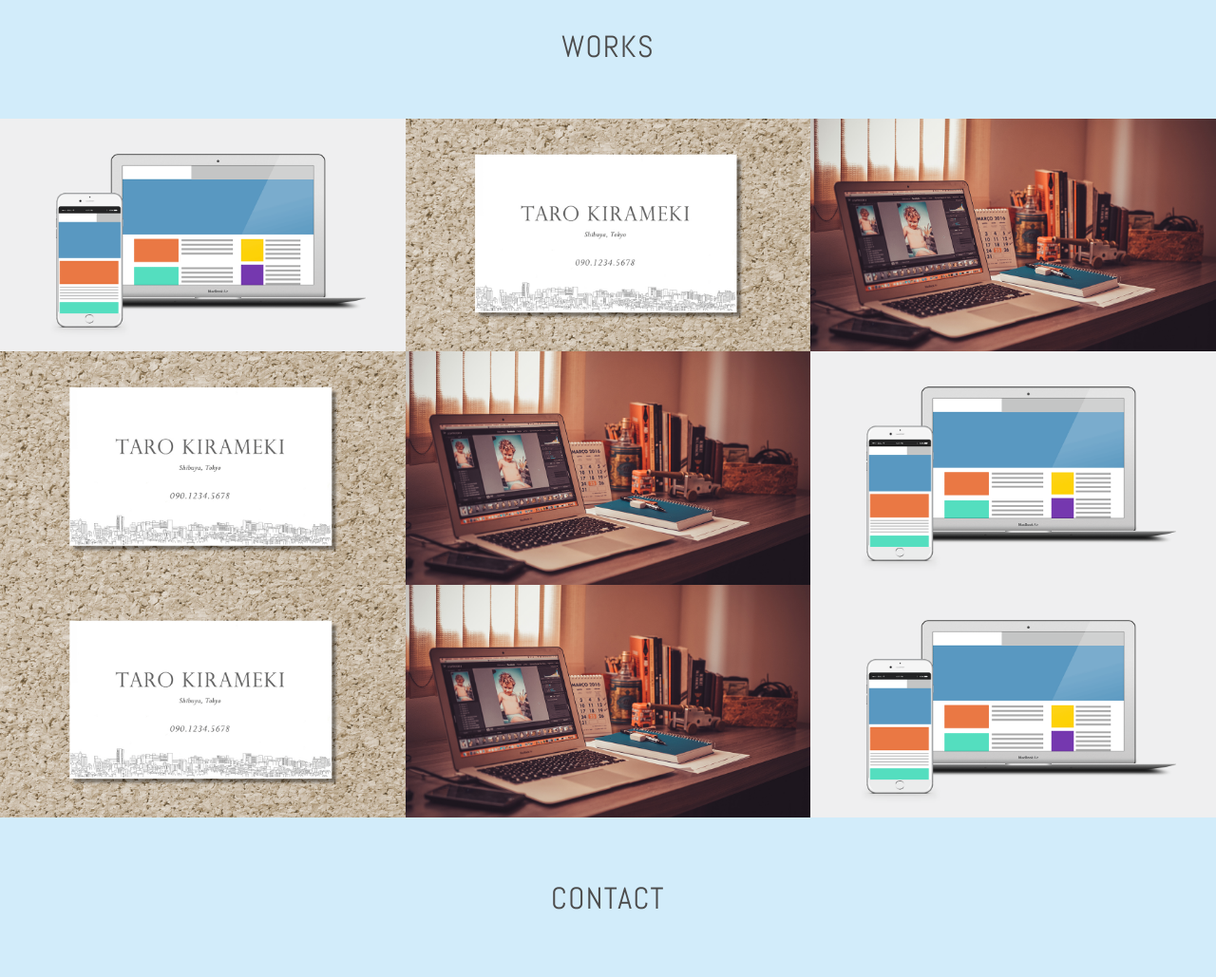
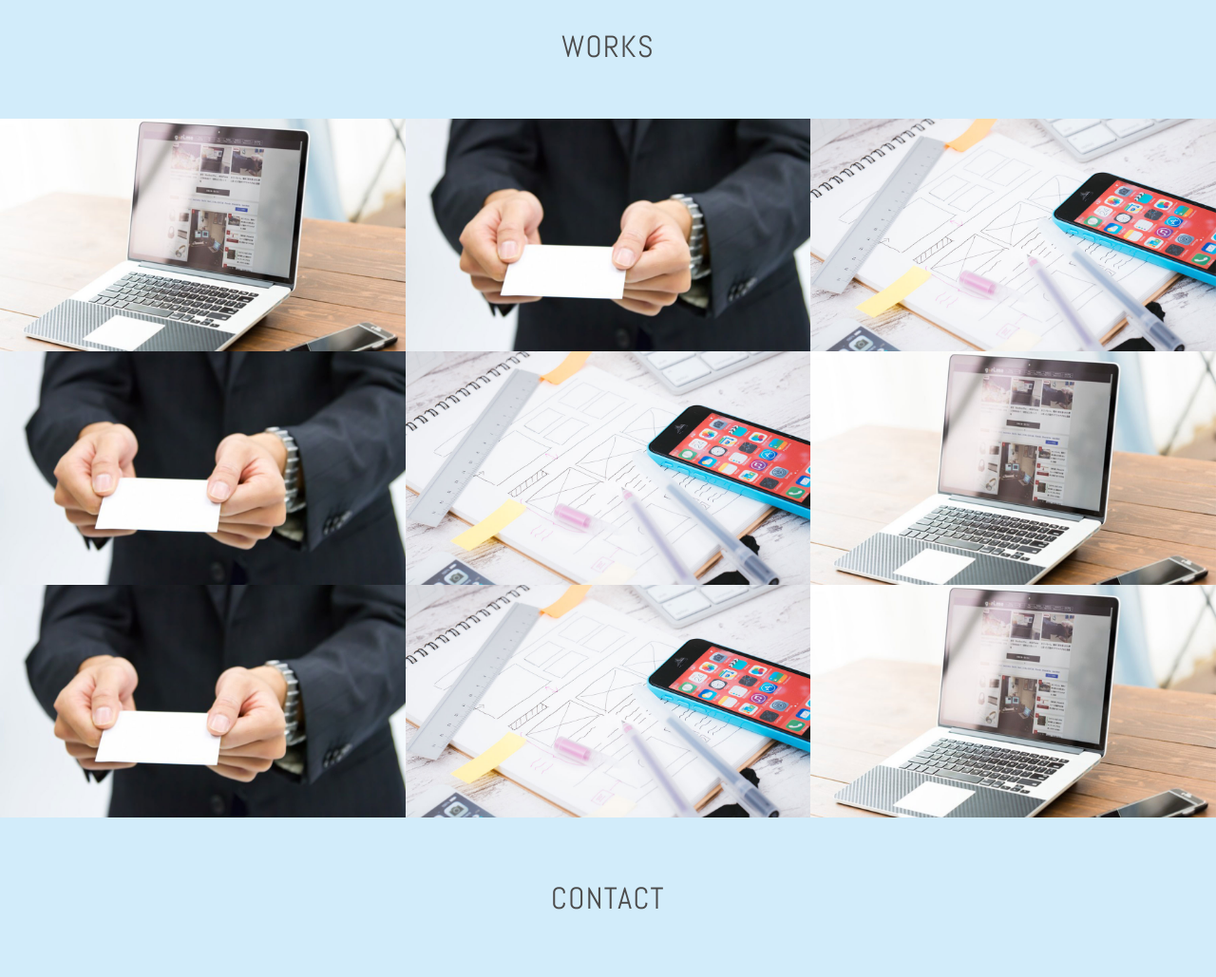
Before and after one commit to satou222/satou222.github.io, a plain HTML site: page index.html in a window 1280 px wide. Shown: the part 1000-2029 px from the top of the page at 95% size. Drawn offline with nearby package versions, Linux system fonts and the light colour scheme.

Commit message:
add image

```diff
--- a/index.html
+++ b/index.html
@@ -48,7 +48,7 @@
             <h2 class="text-center">Works</h2>
             <div class="works-box">
                 <a href="#">
-                <img src="./images/img_work_site.png" alt="株式会社きらめき コーポレートサイト様 Webサイトデザイン">
+                <img src="./images/site-01.jpg" alt="株式会社きらめき コーポレートサイト様 Webサイトデザイン">
                 <div class="works-box-inner">
                     <div class="text-center">
                         <h3>株式会社きらめき コーポレートサイト</h3>
@@ -60,7 +60,7 @@
             </div>
             <div class="works-box">
                 <a href="#">
-                <img src="./images/img_work_card.jpg" alt="きらめき太郎様 名刺デザイン">
+                <img src="./images/meisi-01.jpg" alt="きらめき太郎様 名刺デザイン">
                 <div class="works-box-inner">
                     <div class="text-center">
                         <h3>きらめき太郎様 名刺</h3>
@@ -72,7 +72,7 @@
             </div>
             <div class="works-box">
                 <a href="#">
-                <img src="./images/img_work_blog.jpg" alt="WordPressオリジナルテーマ">
+                <img src="./images/blog.jpg" alt="WordPressオリジナルテーマ">
                 <div class="works-box-inner">
                     <div class="text-center">
                         <h3>ブログデザイン</h3>
@@ -84,7 +84,7 @@
             </div>
             <div class="works-box">
                 <a href="#">
-                <img src="./images/img_work_card.jpg" alt="きらめき太郎様 名刺デザイン">
+                <img src="./images/meisi-01.jpg" alt="きらめき太郎様 名刺デザイン">
                 <div class="works-box-inner">
                     <div class="text-center">
                         <h3>きらめき太郎様 名刺</h3>
@@ -96,7 +96,7 @@
             </div>
             <div class="works-box">
                 <a href="#">
-                <img src="./images/img_work_blog.jpg" alt="WordPressオリジナルテーマ">
+                <img src="./images/blog.jpg" alt="WordPressオリジナルテーマ">
                 <div class="works-box-inner">
                     <div class="text-center">
                         <h3>ブログデザイン</h3>
@@ -108,7 +108,7 @@
             </div>
             <div class="works-box">
                 <a href="#">
-                <img src="./images/img_work_site.png" alt="株式会社きらめき コーポレートサイト様 Webサイトデザイン">
+                <img src="./images/site-01.jpg" alt="株式会社きらめき コーポレートサイト様 Webサイトデザイン">
                 <div class="works-box-inner">
                     <div class="text-center">
                         <h3>株式会社きらめき コーポレートサイト</h3>
@@ -120,7 +120,7 @@
             </div>
             <div class="works-box">
                 <a href="#">
-                <img src="./images/img_work_card.jpg" alt="きらめき太郎様 名刺デザイン">
+                <img src="./images/meisi-01.jpg" alt="きらめき太郎様 名刺デザイン">
                 <div class="works-box-inner">
                     <div class="text-center">
                         <h3>きらめき太郎様 名刺</h3>
@@ -132,7 +132,7 @@
             </div>
             <div class="works-box">
                 <a href="#">
-                <img src="./images/img_work_blog.jpg" alt="WordPressオリジナルテーマ">
+                <img src="./images/blog.jpg" alt="WordPressオリジナルテーマ">
                 <div class="works-box-inner">
                     <div class="text-center">
                         <h3>ブログデザイン</h3>
@@ -144,7 +144,7 @@
             </div>
             <div class="works-box">
                 <a href="#">
-                <img src="./images/img_work_site.png" alt="株式会社きらめき コーポレートサイト様 Webサイトデザイン">
+                <img src="./images/site-01.jpg" alt="株式会社きらめき コーポレートサイト様 Webサイトデザイン">
                 <div class="works-box-inner">
                     <div class="text-center">
                         <h3>株式会社きらめき コーポレートサイト</h3>
```
Also changed, not shown: images/blog.jpg (added), images/meisi-01.jpg (added), images/site-01.jpg (added).
